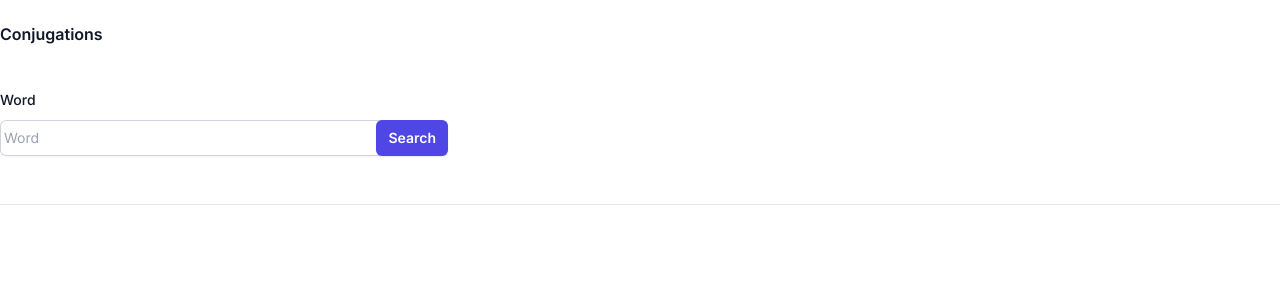
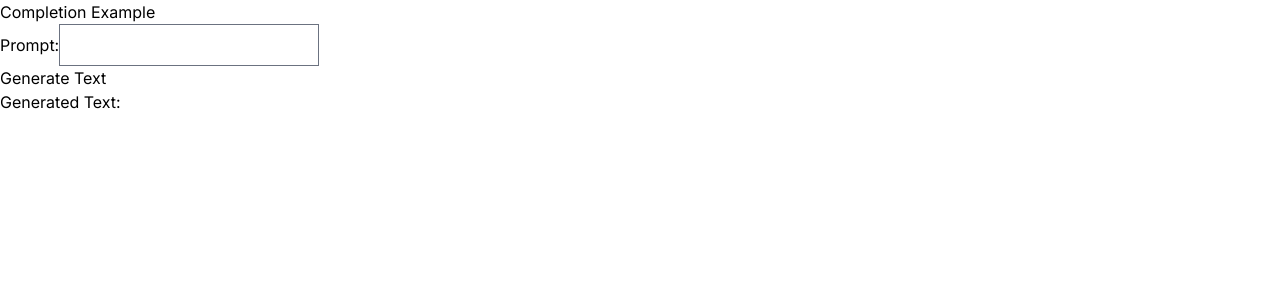
Before and after one commit to arielbvergara/dutch-app, a Next.js app: page / in a window 1280 px wide. Shown: the top 300 px of the page. Built offline with nearby package versions, Linux system fonts and the light colour scheme.

Commit message:
Adding basic logic to fetch data

```diff
--- a/package.json
+++ b/package.json
@@ -10,6 +10,7 @@
   },
   "dependencies": {
     "next": "14.1.0",
+    "openai": "^4.28.0",
     "react": "^18",
     "react-dom": "^18"
   },
--- /dev/null
+++ b/src/app/api/openai/route.js
@@ -0,0 +1,38 @@
+import OpenAI from 'openai';
+import { NextResponse } from 'next/server';
+
+
+export async function POST(request) {
+
+    const body = await request.json();
+
+    const openai = new OpenAI({
+      apiKey: process.env['OPENAI_API_KEY'], // This is the default and can be omitted
+    });
+
+    try {
+      const result = await openai.chat.completions.create({
+        model: "gpt-3.5-turbo",
+        messages: [
+          {
+            "role": "system",
+            "content": "You are a system that translate and conjugate a verb from english or spanish to Dutch and conjugate the verb in present perfect. You return the result in a json format like the following:\n\n{\n    \"infinitive\"\n    \"present_perfect\": [{\n        \"pronoun\"\n        \"aux_verb\"\n        \"verb\"\n    }]\n}"
+          },
+          {
+            "role": "user",
+            "content": body.prompt
+          }
+        ],
+        temperature: 1,
+        max_tokens: 256,
+        top_p: 1,
+        frequency_penalty: 0,
+        presence_penalty: 0,
+      });
+
+      return NextResponse.json({message: result}, {status: 200})
+    } catch (error) {
+      return NextResponse.json({message: 'Error in API:' + error}, {status: 500})
+    }
+
+}
--- /dev/null
+++ b/src/app/home/page.js
@@ -0,0 +1,7 @@
+export default function Home() {
+    return (
+      <div>
+        <h1>Home</h1>
+      </div>
+    );
+}
--- a/src/app/page.js
+++ b/src/app/page.js
@@ -1,5 +1,7 @@
 'use client';
 
+import OpenAIComponent from "@/components/OpenAIComponent";
+import OpenAI from "openai";
 import { useState } from "react";
 
 export default function Home() {
@@ -16,24 +18,9 @@ export default function Home() {
         }
     };
 
+
     return (
-      <form className="container mx-auto my-5">
-        <div className="space-y-12">
-          <div className="border-b border-gray-900/10 pb-12">
-            <h2 className="text-base font-semibold leading-7 text-gray-900">Conjugations</h2>
-            <div className="mt-10 grid grid-cols-1 gap-x-6 gap-y-8 sm:grid-cols-6">
-              <div className="sm:col-span-4">
-                <label for="username" className="block text-sm font-medium leading-6 text-gray-900">Word</label>
-                <div className="mt-2">
-                  <div className="flex rounded-md shadow-sm ring-1 ring-inset ring-gray-300 focus-within:ring-2 focus-within:ring-inset focus-within:ring-indigo-600 sm:max-w-md">
-                    <input type="text" name="username" id="username" autocomplete="username" className="block flex-1 border-0 bg-transparent py-1.5 pl-1 text-gray-900 placeholder:text-gray-400 focus:ring-0 sm:text-sm sm:leading-6" placeholder="Word" />
-                    <button type="submit" className="rounded-md bg-indigo-600 px-3 py-2 text-sm font-semibold text-white shadow-sm hover:bg-indigo-500 focus-visible:outline focus-visible:outline-2 focus-visible:outline-offset-2 focus-visible:outline-indigo-600">Search</button>
-                  </div>
-                </div>
-              </div>
-            </div>
-          </div>
-        </div>
-      </form>
+
+      <OpenAIComponent />
     );
 }
--- /dev/null
+++ b/src/components/OpenAIComponent.js
@@ -0,0 +1,67 @@
+import { useState } from 'react';
+
+const OpenAIComponent = () => {
+  // set the prompt text and watch for changes
+  const [prompt, setPrompt] = useState('');
+  // Set the generated text and watch for changes
+  const [generatedText, setGeneratedText] = useState('');
+
+  // Send the prompt to the API and set the generated text
+  const fetchGeneratedText = async () => {
+    console.log(prompt);
+    try {
+      // fetch the generated text from the Next.js API server
+      const response = await fetch('/api/openai', {
+        method: 'POST',
+        headers: {
+          'Content-Type': 'application/json',
+        },
+        body: JSON.stringify({ prompt: prompt }),
+      });
+
+      const res = await response.json();
+
+      console.log("res", res);
+
+      // if the response is not ok, throw an error
+      if (!response.ok) {
+        setGeneratedText(`Error fetching generated text: ${response.statusText}`);
+      }
+      // get the data from the response
+      const data = await response.json();
+      // if the data is not null, set the generated text
+      if(data !== null){
+        setGeneratedText(data.trim());
+        setPrompt('');
+      }
+      // if there is an error, set the generated text to the error message
+    } catch (error) {
+      setGeneratedText('Error fetching generated text:', error.message);
+    }
+
+  };
+
+  return (
+    <div className="example">
+      <h2>Completion Example </h2>
+      <div className="prompt">
+        <div>
+      <label  htmlFor="prompt">Prompt:</label>
+      <input
+        type="text"
+        id="prompt"
+        value={prompt}
+        onChange={(e) => setPrompt(e.target.value)}
+      />
+      </div>
+      <button onClick={fetchGeneratedText}>Generate Text</button>
+      </div>
+      <div className="response">
+        <h3>Generated Text:</h3>
+        <p>{generatedText}</p>
+      </div>
+    </div>
+  );
+};
+
+export default OpenAIComponent;
```
Also changed, not shown: src/services/openAi.js (added, +29 -0 lines), 2 other files (tests, documents, lock files or other folders).
